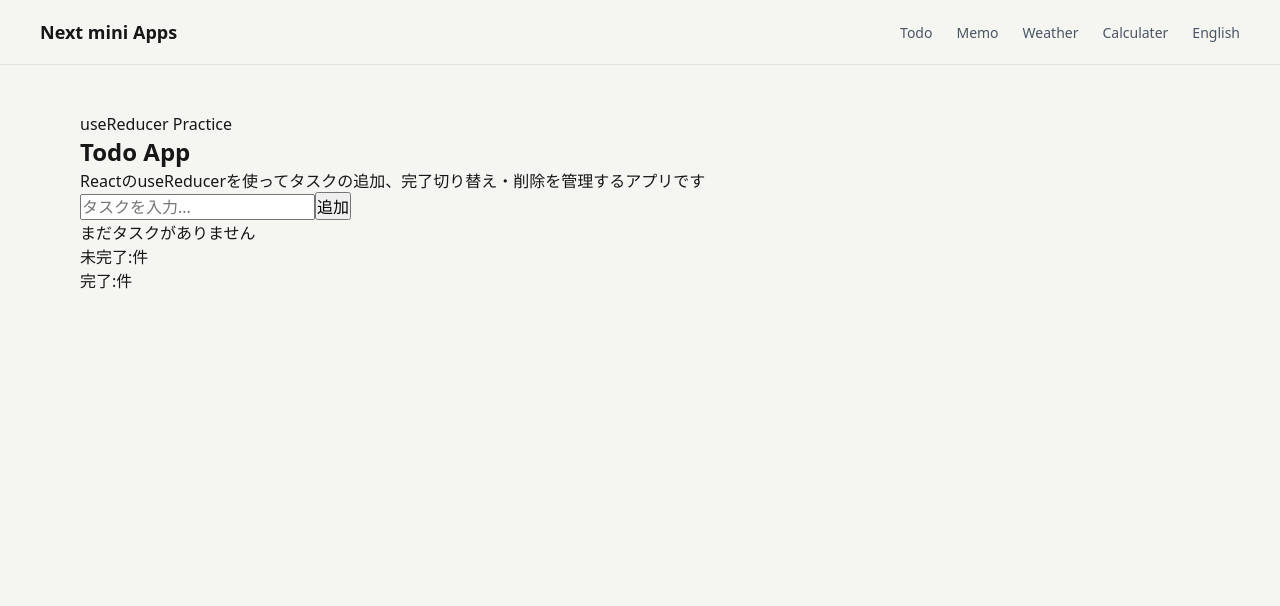
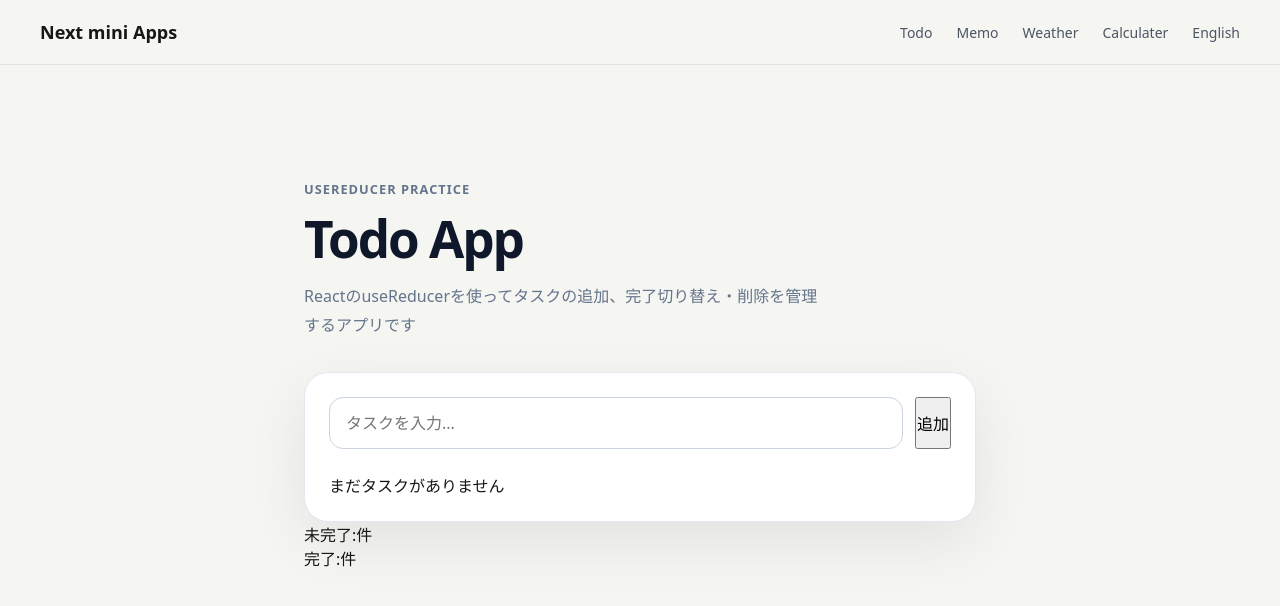
Before and after one commit to usamiyouhei/mini_apps_collection, a Next.js app: page /todo in a window 1280 px wide. Shown: the top 606 px of the page. Built offline with nearby package versions, Linux system fonts and the light colour scheme.

Commit message:
5/17 todo css add

```diff
--- a/src/app/todo/todo.module.css
+++ b/src/app/todo/todo.module.css
@@ -0,0 +1,68 @@
+.todo {
+  max-width: 720px;
+  margin: 0 auto;
+  padding: 64px 24px;
+}
+
+.header {
+  margin-bottom: 32px;
+}
+
+.label {
+  display: inline-block;
+  margin-bottom: 12px;
+  font-size: 0.8rem;
+  font-weight: 700;
+  letter-spacing: 0.08em;
+  color: #64748b;
+  text-transform: uppercase;
+}
+
+.title {
+  margin: 0;
+  font-size: clamp(2rem, 5vw, 3.2rem);
+  line-height: 1.1;
+  letter-spacing: -0.04em;
+  color: #0f172a;
+}
+
+.text {
+  max-width: 520px;
+  margin-top: 16px;
+  color: #64748b;
+  line-height: 1.8;
+}
+
+.card {
+  padding: 24px;
+  border: 1px solid #e2e8f0;
+  border-radius: 24px;
+  background-color: #fff;
+  box-shadow: 0 20px 60px rgba(15, 23, 42, 0.08);
+}
+
+.form {
+  display: flex;
+  gap: 12px;
+  margin-bottom: 24px;
+}
+
+.input {
+  flex: 1;
+  background-color: #fff;
+  color: #0f172a;
+  min-width: 0;
+  padding: 14px 16px;
+  border: 1px solid #cbd5e1;
+  border-radius: 14px;
+  font-size: 1rem;
+  outline: none;
+  transition:
+    border-color 0.2s ease,
+    box-shadow 0.2s ease;
+}
+
+.input:focus {
+  border-color: #0f172a;
+  box-shadow: 0 0 0 4px rgba(15, 23, 42, 0.08);
+}
```
